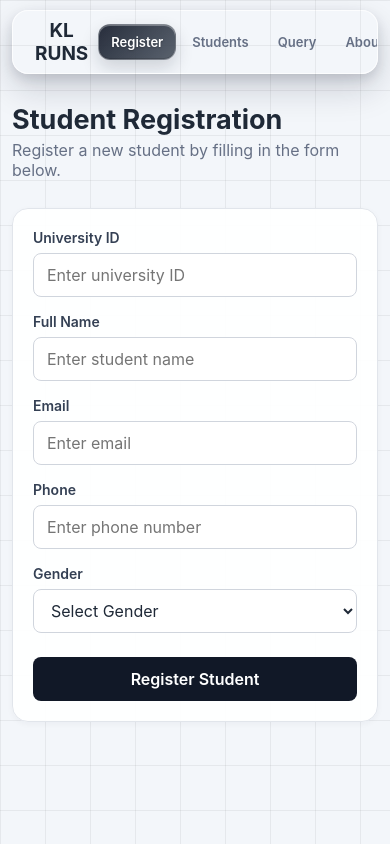
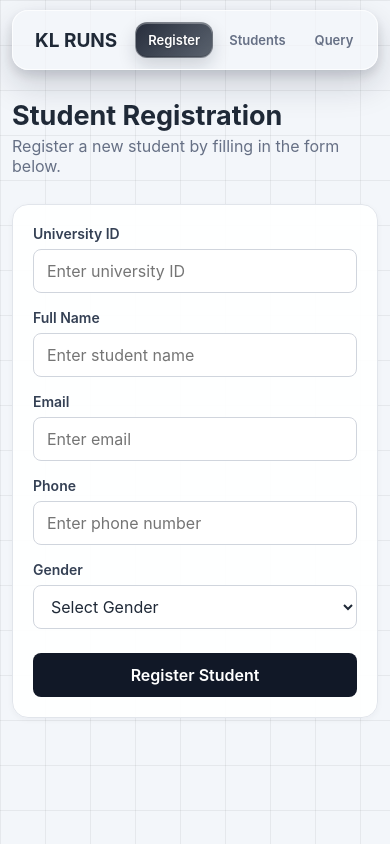
Before and after one commit to sairahul5/klrun, a React (Vite) app: page / in a window 390 px wide. Built offline with nearby package versions, Linux system fonts and the light colour scheme.

Commit message:
Navbar chnage

```diff
--- a/src/App.css
+++ b/src/App.css
@@ -1905,3 +1905,44 @@ td {
     font-size: 30px;
   }
 }
+
+/* =====================================================
+   FINAL MOBILE NAVBAR SCROLL FIX
+   Swipe left/right to reveal About
+   ===================================================== */
+
+@media (max-width: 700px) {
+  .navbar {
+    position: relative !important;
+    width: calc(100% - 24px);
+    margin: 10px auto 0;
+    overflow-x: auto !important;
+    overflow-y: hidden !important;
+    -webkit-overflow-scrolling: touch;
+    scrollbar-width: none;
+  }
+
+  .navbar::-webkit-scrollbar {
+    display: none;
+  }
+
+  .navbar-inner {
+    width: max-content !important;
+    min-width: 100% !important;
+    min-height: 58px;
+    justify-content: flex-start !important;
+    gap: 8px;
+    flex-shrink: 0 !important;
+  }
+
+  .brand-button,
+  .nav-links,
+  .nav-button {
+    flex-shrink: 0 !important;
+    white-space: nowrap !important;
+  }
+
+  .nav-links {
+    margin-left: auto;
+  }
+}
```
